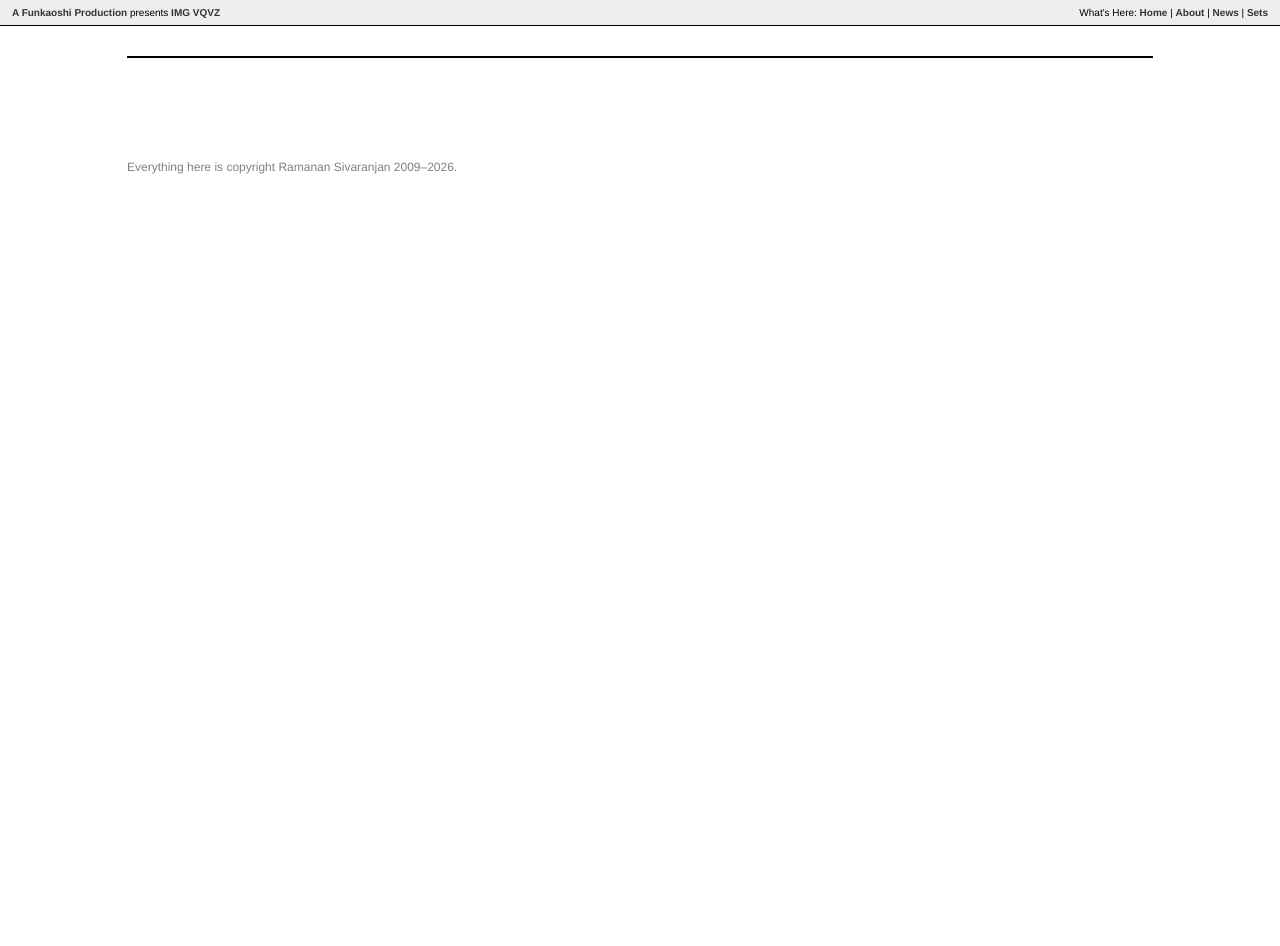
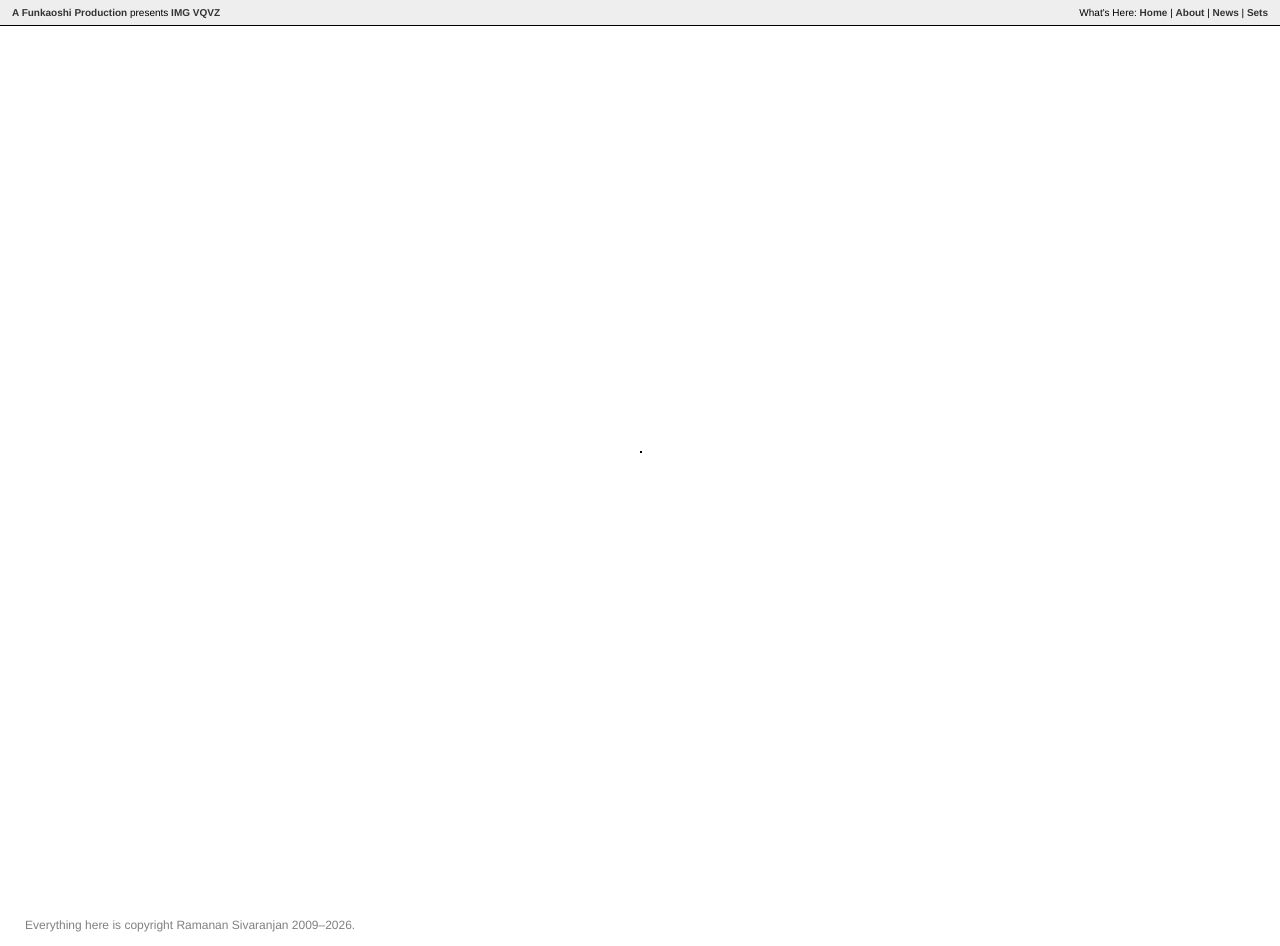
Before and after one commit to funkaoshi/img.vqvz.com, a Flask app: template vqvz/templates/img/photo.html in a window 1280 px wide. Before the commit the page ends 174 px from the top, so only its background shows below. Run offline with Flask 3, Linux system fonts and the light colour scheme; the template is opened without the code that fills it, so the values that code supplies are empty.

Commit message:
Make photos fill the viewport
Each photo and its caption line now fill as much of the screen as
possible: the frame is as wide as the page allows, or as wide as fits the
viewport height at the photo's aspect ratio, whichever is smaller. Small
images scale up as well as large ones down. Applies to the img photostream,
sets and single-photo pages; gv keeps its 660px column.

- flickr.py: request 1600/2048px sizes (url_h, url_k); Photo gains
  width/height, aspect and a srcset of every available size, so the browser
  fetches a sharp image for large and high-DPI screens. img_url (and so
  og:image) is still the 1024px Large.
- Each photo block is one viewport tall with gentle scroll snapping
  (proximity), so scrolling and j/k both land on whole photos. Extra snap
  points at the banner and footer keep them reachable.
- Photo pages drop the 1026px column; other pages keep it.

Co-Authored-By: Claude Opus 5.5 <noreply@anthropic.com>

```diff
--- a/vqvz/flickr.py
+++ b/vqvz/flickr.py
@@ -16,13 +16,20 @@ API_URL = "https://api.flickr.com/services/rest/"
 # Flickr's front end answers httpx's default "python-httpx/x.y" User-Agent
 # with an HTML 502 page, so every request identifies itself explicitly.
 USER_AGENT = "vqvz/2.0 (+https://img.vqvz.com)"
-EXTRAS = "date_taken,url_l,url_c,url_z,path_alias,owner_name"
+EXTRAS = "date_taken,url_z,url_c,url_l,url_h,url_k,path_alias,owner_name"
 
 # Which image size to show, best first. Large suits a single-column photoblog;
 # a group viewer wants 640px images (and other people's photos often have no
 # Large size at all). If none are present we build the 640px URL ourselves.
 LARGE_FIRST = ("url_l", "url_c", "url_z")
 MEDIUM_640 = ("url_z",)
+
+# Every size offered to the browser via srcset, smallest first: 640, 800,
+# 1024, 1600 and 2048px on the long edge. Flickr returns width_x/height_x with
+# each url_x. Photos uploaded before ~2012 stop at 1024 (url_l).
+SRCSET_SIZES = ("url_z", "url_c", "url_l", "url_h", "url_k")
+# The same sizes as photos.getSizes labels them.
+SRCSET_LABELS = ("Medium 640", "Medium 800", "Large", "Large 1600", "Large 2048")
 
 _GROUP_NSID = re.compile(r"^\d+@N\d+$")
 
@@ -60,6 +67,13 @@ def is_group_nsid(ref: str) -> bool:
     return bool(_GROUP_NSID.match(ref))
 
 
+def _int(value: Any) -> int:
+    try:
+        return int(value)
+    except (TypeError, ValueError):
+        return 0
+
+
 @dataclass(frozen=True)
 class Photo:
     id: str
@@ -69,14 +83,34 @@ class Photo:
     page_url: str
     owner_name: str = ""
     owner_url: str = ""
+    width: int = 0   # of img_url; 0 when Flickr didn't say
+    height: int = 0
+    sources: tuple[tuple[str, int], ...] = ()  # (url, width) for srcset, smallest first
+
+    @property
+    def aspect(self) -> float:
+        """Width / height; 1.5 (3:2) when unknown."""
+        return self.width / self.height if self.width and self.height else 1.5
+
+    @property
+    def srcset(self) -> str:
+        return ", ".join(f"{url} {w}w" for url, w in self.sources)
 
     @classmethod
     def from_search(cls, p: dict[str, Any], owner: str | None = None,
                     sizes: tuple[str, ...] = LARGE_FIRST) -> "Photo":
         """Build from a photos.search / photosets.getPhotos / pool result row."""
-        img = next((p[k] for k in sizes if p.get(k)), None)
-        if not img:  # construct the 640px URL ourselves
+        key = next((k for k in sizes if p.get(k)), None)
+        if key:
+            img, suffix = p[key], key[len("url_"):]
+            width, height = _int(p.get(f"width_{suffix}")), _int(p.get(f"height_{suffix}"))
+        else:  # construct the 640px URL ourselves; size unknown
             img = f"https://live.staticflickr.com/{p['server']}/{p['id']}_{p['secret']}_z.jpg"
+            width = height = 0
+        sources = tuple(
+            (p[k], _int(p.get(f"width_{k[4:]}")))
+            for k in SRCSET_SIZES if p.get(k) and _int(p.get(f"width_{k[4:]}"))
+        )
         who = p.get("pathalias") or p.get("owner") or owner or ""
         return cls(
             id=str(p["id"]),
@@ -86,15 +120,23 @@ class Photo:
             page_url=page_url(who, p["id"]),
             owner_name=p.get("ownername") or "",
             owner_url=photostream_url(who) if who else "",
+            width=width,
+            height=height,
+            sources=sources,
         )
 
     @classmethod
     def from_info(cls, info: dict[str, Any], sizes: list[dict[str, Any]]) -> "Photo":
         """Build from photos.getInfo + photos.getSizes."""
-        by_label = {s["label"]: s["source"] for s in sizes}
-        img = next(
+        by_label = {s["label"]: s for s in sizes}
+        chosen = next(
             (by_label[k] for k in ("Large", "Medium 800", "Medium 640", "Medium") if k in by_label),
-            sizes[-1]["source"] if sizes else "",
+            sizes[-1] if sizes else {},
+        )
+        img = chosen.get("source", "")
+        sources = tuple(
+            (by_label[k]["source"], _int(by_label[k].get("width")))
+            for k in SRCSET_LABELS if k in by_label and _int(by_label[k].get("width"))
         )
         owner = info.get("owner", {})
         url = next(
@@ -110,6 +152,9 @@ class Photo:
             page_url=url,
             owner_name=owner.get("username", ""),
             owner_url=photostream_url(who) if who else "",
+            width=_int(chosen.get("width")),
+            height=_int(chosen.get("height")),
+            sources=sources,
         )
 
 
--- a/vqvz/static/css/vqvz.css
+++ b/vqvz/static/css/vqvz.css
@@ -37,23 +37,52 @@ body {
 
 #header { margin: 30px 0; }
 
-/* Style Photo */
+/* Style Photo
+   Each photo + caption fills the viewport: the frame is as wide as the page
+   allows, or as wide as fits the viewport height at the photo's aspect ratio
+   (--ar, set per photo), whichever is smaller. Small images scale up too.
+   Each .photo block is one viewport tall, so j/k and scroll snap land on it. */
+
+:root {
+    /* Viewport height not available to the image: the caption line (26px)
+       plus breathing room above and below (19px each). Keep in sync with the
+       sizes attribute in templates/img/_macros.html. */
+    --chrome: 64px;
+}
+
+html.photos { scroll-snap-type: y proximity; }
+/* Snap points at the top and bottom too, or scrolling to the very top/bottom
+   snaps back onto the first/last photo and the banner and footer pager
+   become unreachable. */
+html.photos #gallery-banner { scroll-snap-align: start; }
+html.photos #footer { scroll-snap-align: end; }
+html.photos #content { max-width: none; }
 
 .photo {
-    margin-bottom: 100px;
-    scroll-margin-top: 20px;  /* j/k land 20px above each photo, as before */
+    min-height: 100vh;
+    min-height: 100svh;
+    display: flex; align-items: center; justify-content: center;
+    scroll-snap-align: start;
 }
 
-.photo img {
+.frame {
+    width: min(100%, calc((100vh - var(--chrome)) * var(--ar, 1.5)));
+    width: min(100%, calc((100svh - var(--chrome)) * var(--ar, 1.5)));
+}
+
+.frame img {
     display: block;
-    max-width: 100%; height: auto;
+    width: 100%; height: auto;
     border: 1px solid black;
+    box-sizing: border-box;
 }
 
 .caption {
     display: flex; justify-content: space-between; gap: 20px;
     color: gray;
 }
+
+.caption p { margin: 8px 0 0; }
 
 /* Other Pages */
 
--- a/vqvz/templates/img/_macros.html
+++ b/vqvz/templates/img/_macros.html
@@ -15,3 +15,22 @@
 {% macro pager(listing) -%}
   {%- if listing.paginated %}<span class="pager">{{ prev_link(listing) }} | Page {{ listing.page }} of {{ listing.pages }} | {{ next_link(listing) }}</span>{% endif -%}
 {%- endmacro %}
+
+{#
+  A photo sized to fill the viewport: image + caption fit whichever bound comes
+  first, viewport height or page width (see .frame in vqvz.css). --ar is the
+  aspect ratio; sizes tells the browser the display width so srcset picks a
+  sharp image. 50px = #content's side padding, 64px = --chrome in the CSS.
+  The caption comes from the caller:  {% call photo_frame(img) %}...{% endcall %}
+#}
+{% macro photo_frame(img, eager=False) -%}
+  {%- set ar = '%.4f'|format(img.aspect) -%}
+  <div class="photo hentry" id="p{{ img.id }}">
+    <div class="frame" style="--ar: {{ ar }}">
+      <a href="{{ img.page_url }}"><img src="{{ img.img_url }}"
+        {%- if img.srcset %} srcset="{{ img.srcset }}" sizes="min(calc(100vw - 50px), calc((100vh - 64px) * {{ ar }}))"{% endif %}
+        {%- if img.width and img.height %} width="{{ img.width }}" height="{{ img.height }}"{% endif %} alt="{{ img.title }}" loading="{{ 'eager' if eager else 'lazy' }}"></a>
+      <div class="caption">{{ caller() }}</div>
+    </div>
+  </div>
+{%- endmacro %}
--- a/vqvz/templates/img/base.html
+++ b/vqvz/templates/img/base.html
@@ -1,5 +1,5 @@
 <!doctype html>
-<html lang="en">
+<html lang="en" class="{% block html_class %}{% endblock %}">
 <head>
   <meta charset="utf-8">
   <meta name="viewport" content="width=device-width, initial-scale=1">
--- a/vqvz/templates/img/photo.html
+++ b/vqvz/templates/img/photo.html
@@ -1,10 +1,11 @@
 {% extends "base.html" %}
 {% from "_social.html" import social_meta, listing_meta with context %}
 {% block social %}{{ social_meta(photo.title ~ " :: " ~ site_title, "Photograph by " ~ site_owner ~ (", " ~ photo.date_taken if photo.date_taken else "") ~ ".", photo.img_url, photo.title) }}{% endblock %}
+{% from "_macros.html" import photo_frame %}
+{% block html_class %}photos{% endblock %}
 {% block title %}{{ site_title }} :: {{ photo.title }}{% endblock %}
 {% block heading %}{{ photo.title }}{% endblock %}
 {% block content %}
-  <div class="photo hentry" id="p{{ photo.id }}">
-    <a href="{{ photo.page_url }}"><img src="{{ photo.img_url }}" alt="{{ photo.title }}"></a>
-  </div>
+  {# The title is already the page heading, so the caption is just the date. #}
+  {% call photo_frame(photo, eager=True) %}<p></p><p class="date">{{ photo.date_taken }}</p>{% endcall %}
 {% endblock %}
```
Also changed, not shown: tests/conftest.py (+15 -5 lines), tests/test_flickr.py (+27 -0 lines), tests/test_site.py (+22 -0 lines), vqvz/templates/img/listing.html (+6 -8 lines).
